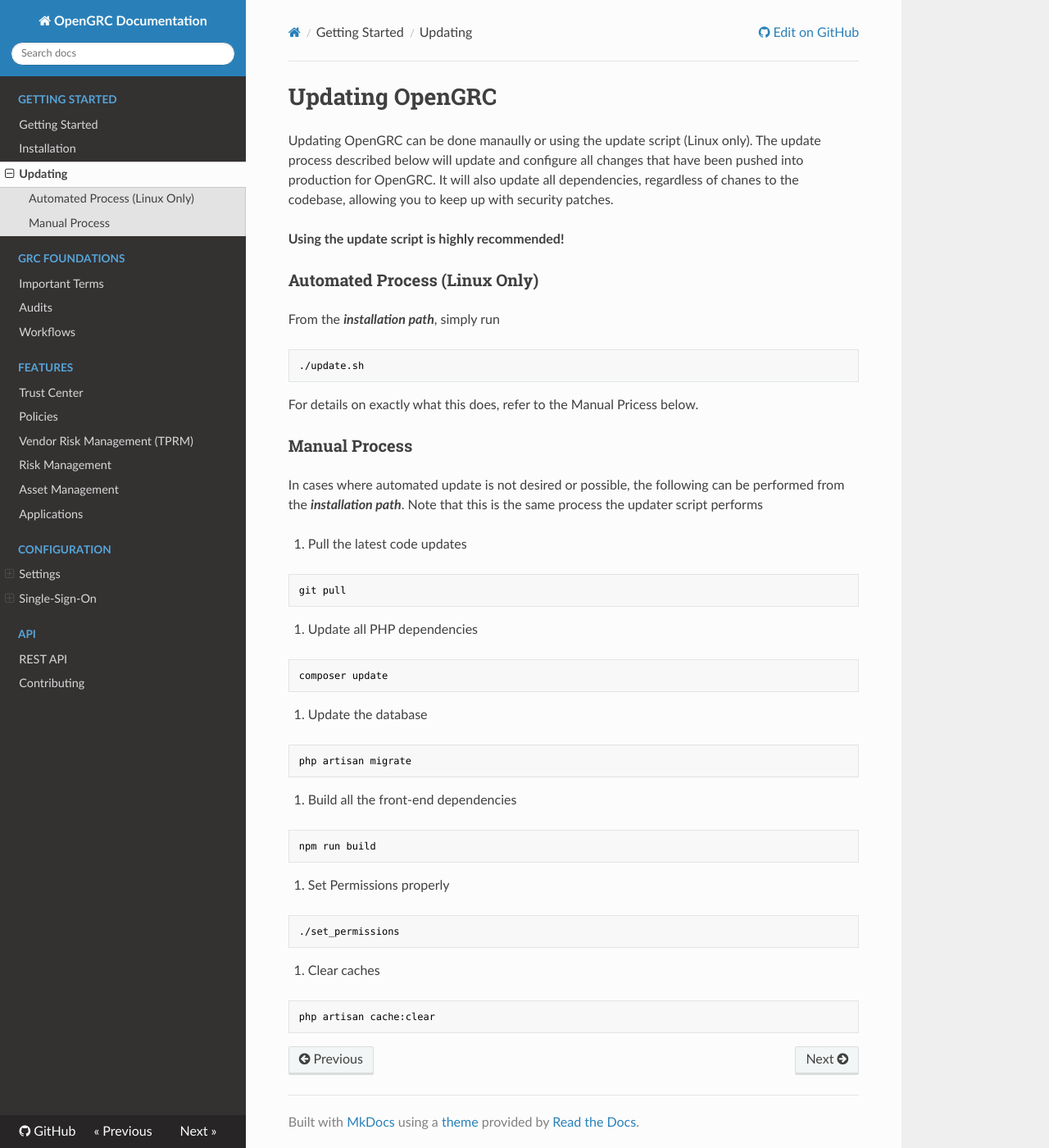
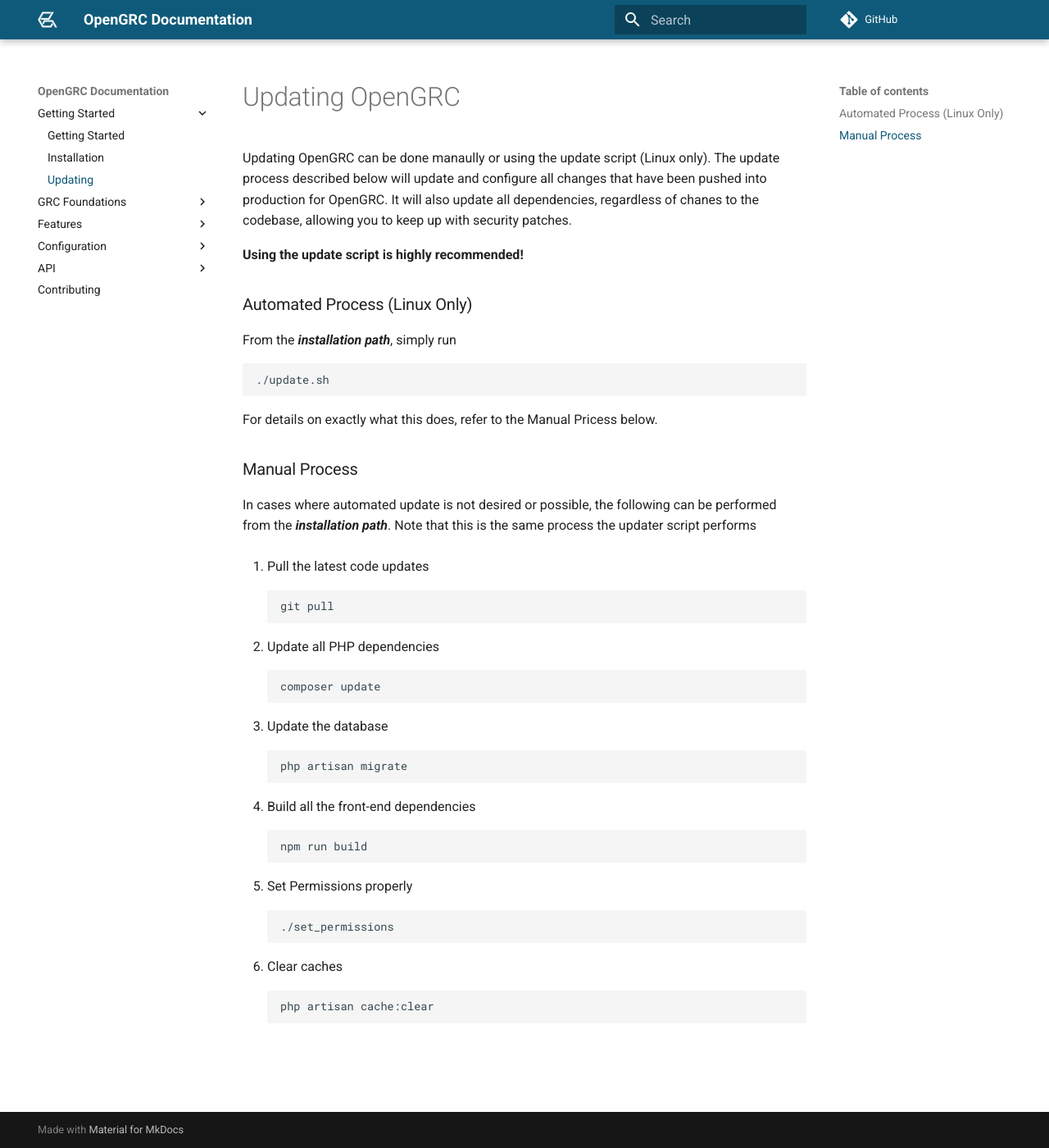
Before and after one commit to LeeMangold/opengrc-docs, an MkDocs documentation site: the page built from docs/updating.md, in a window 1280 px wide and 1400 px high. Shown: the whole window at 82% size. Built offline with MkDocs 1.6.1 and Material for MkDocs 9.7.7, drawn with Linux system fonts in a browser that asks for light colours; nearby versions of some CDN libraries; plug-ins that fetch from the network failed and are left out; comment, search, counter and statistics services are not loaded.

Commit message:
Uodated to Material theme

```diff
--- /dev/null
+++ b/docs/stylesheets/extra.css
@@ -0,0 +1,9 @@
+:root > * {
+  --md-primary-fg-color:        #0f5a7a;
+  --md-primary-fg-color--light: #1375a0;
+  --md-primary-fg-color--dark:  #0c4a65;
+}
+
+.md-header__button.md-logo img {
+  filter: brightness(0) invert(1);
+}
--- a/mkdocs.yml
+++ b/mkdocs.yml
@@ -1,6 +1,25 @@
 site_name: OpenGRC Documentation
-theme: readthedocs
-repo_url: https://github.com/LeeMangold/opengrc-docs
+site_url: https://docs.opengrc.com
+site_description: Comprehensive documentation for OpenGRC, the open-source Governance, Risk, and Compliance
+site_author: OpenGRC, LLC
+theme:
+  name: material
+  logo: img/logo-256.png
+  favicon: img/favicon-32x32.png
+  palette:
+    primary: custom
+extra_css:
+  - stylesheets/extra.css
+plugins:
+  - privacy
+  - search
+markdown_extensions:
+  - pymdownx.superfences:
+      custom_fences:
+        - name: mermaid
+          class: mermaid
+          format: !!python/name:pymdownx.superfences.fence_code_format
+repo_url: https://github.com/LeeMangold/OpenGRC
 edit_uri: edit/main/docs/
 nav:
   - Getting Started:
```
Also changed, not shown: README.md (+6 -2 lines), docs/index.md (+1 -0 lines), docs/img/favicon-32x32.png (added), 1 other file.
